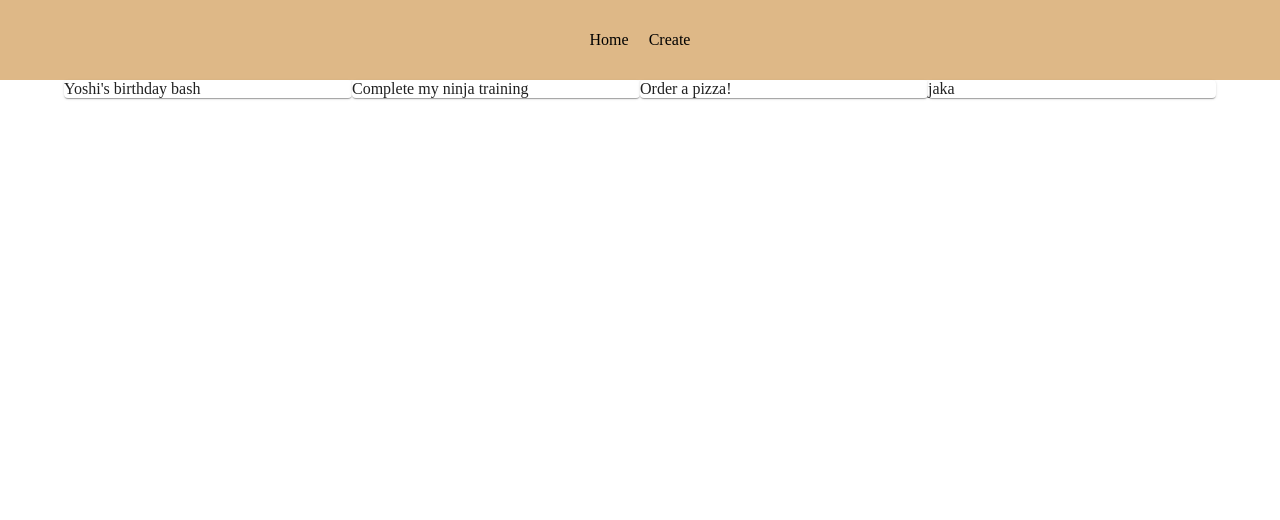
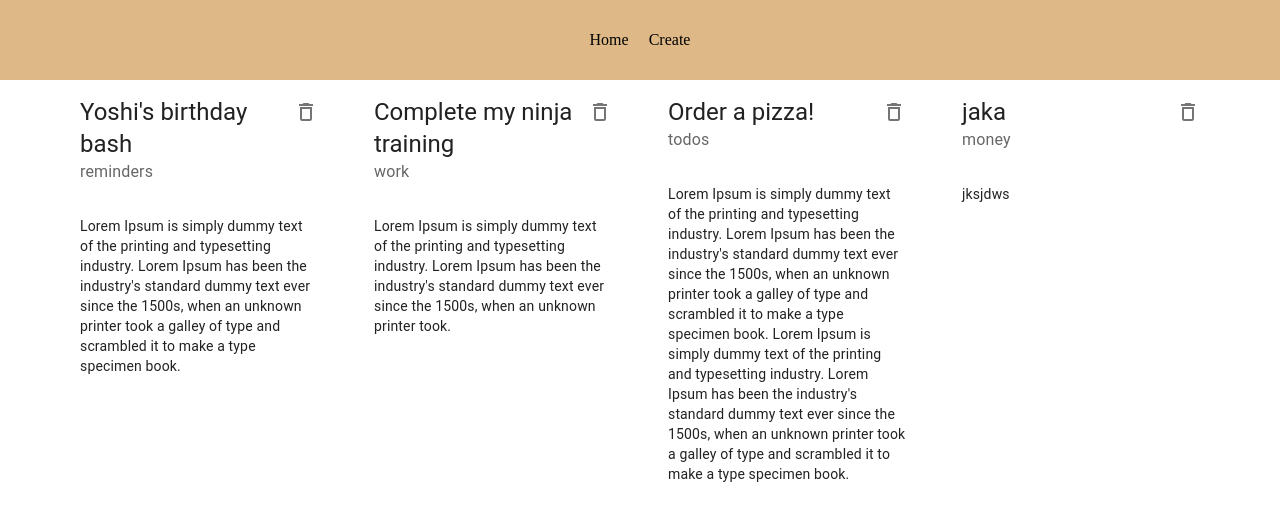
Before and after one commit to irriz-jayy/mui-notes, a React (Vite) app: page / in a window 1280 px wide. Shown: the top 520 px of the page. Built offline with nearby package versions, Linux system fonts and the light colour scheme; data requests are answered from the project's data file; the HTML template or start-up script is replaced by a standard one.

Commit message:
added delete functions

```diff
--- /dev/null
+++ b/src/components/NoteCard.jsx
@@ -0,0 +1,34 @@
+import { DeleteOutline } from "@mui/icons-material";
+import {
+  Card,
+  CardContent,
+  CardHeader,
+  IconButton,
+  Typography,
+} from "@mui/material";
+import React from "react";
+
+const NoteCard = ({ note, handleDelete }) => {
+  return (
+    <div>
+      <Card elevation>
+        <CardHeader
+          action={
+            <IconButton onClick={() => handleDelete(note.id)}>
+              <DeleteOutline />
+            </IconButton>
+          }
+          title={note.title}
+          subheader={note.category}
+        />
+        <CardContent>
+          <Typography variant="body2" color="testSecondary2">
+            {note.details}
+          </Typography>
+        </CardContent>
+      </Card>
+    </div>
+  );
+};
+
+export default NoteCard;
--- a/src/pages/Notes.jsx
+++ b/src/pages/Notes.jsx
@@ -1,21 +1,32 @@
 import { Container, Grid, Paper } from "@mui/material";
 import React, { useEffect, useState } from "react";
+import NoteCard from "../components/NoteCard";
 
 const Notes = () => {
   const [notes, setNotes] = useState([]);
+
   useEffect(() => {
     fetch(" http://localhost:8000/notes")
       .then((res) => res.json())
       .then((data) => setNotes(data));
   }, []);
 
+  const handleDelete = async (id) => {
+    await fetch(" http://localhost:8000/notes" + id, {
+      method: "DELETE",
+    });
+
+    const newNotes = notes.filter((note) => note.id != id);
+    setNotes(newNotes);
+  };
+
   return (
     <>
       <Container>
-        <Grid container>
+        <Grid container spacing={3}>
           {notes.map((note) => (
             <Grid item key={note.id} xs={12} sm={6} md={3}>
-              <Paper>{note.title}</Paper>
+              <NoteCard note={note} handleDelete={handleDelete} />
             </Grid>
           ))}
         </Grid>
```
